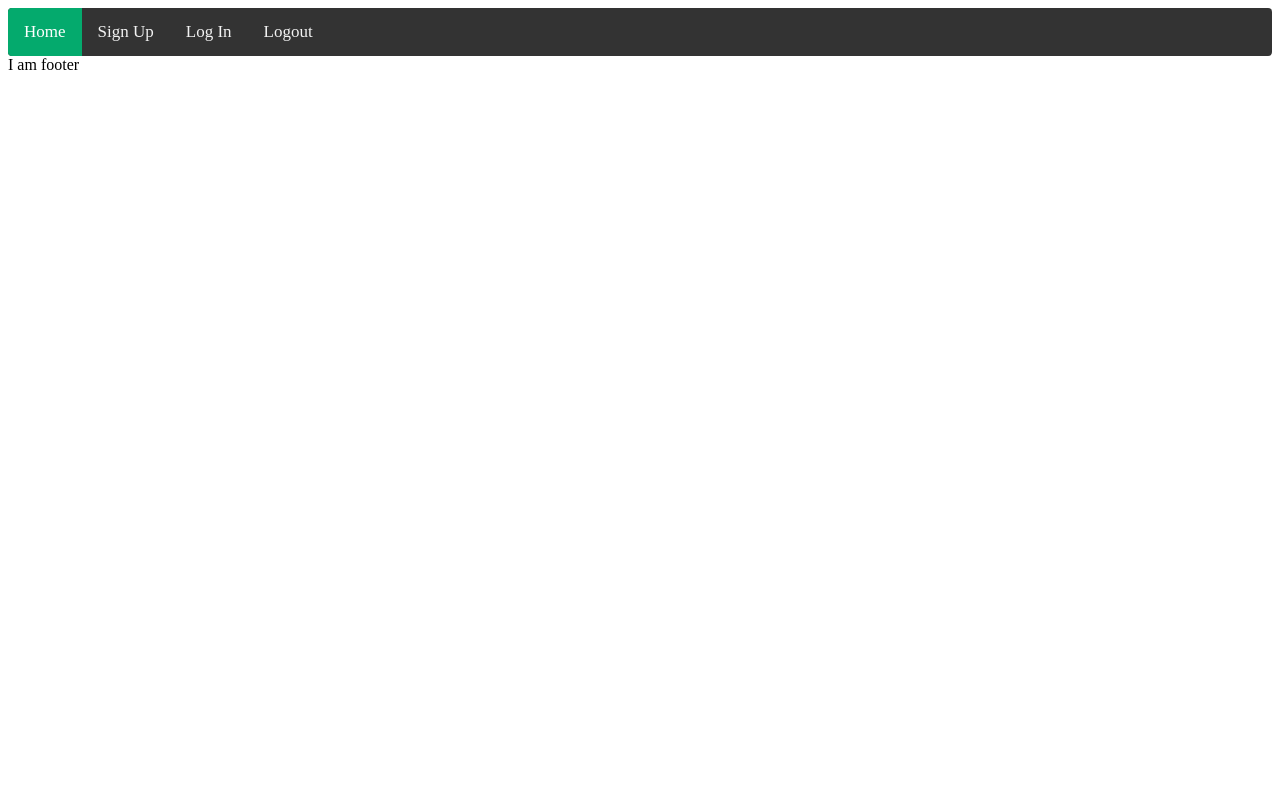
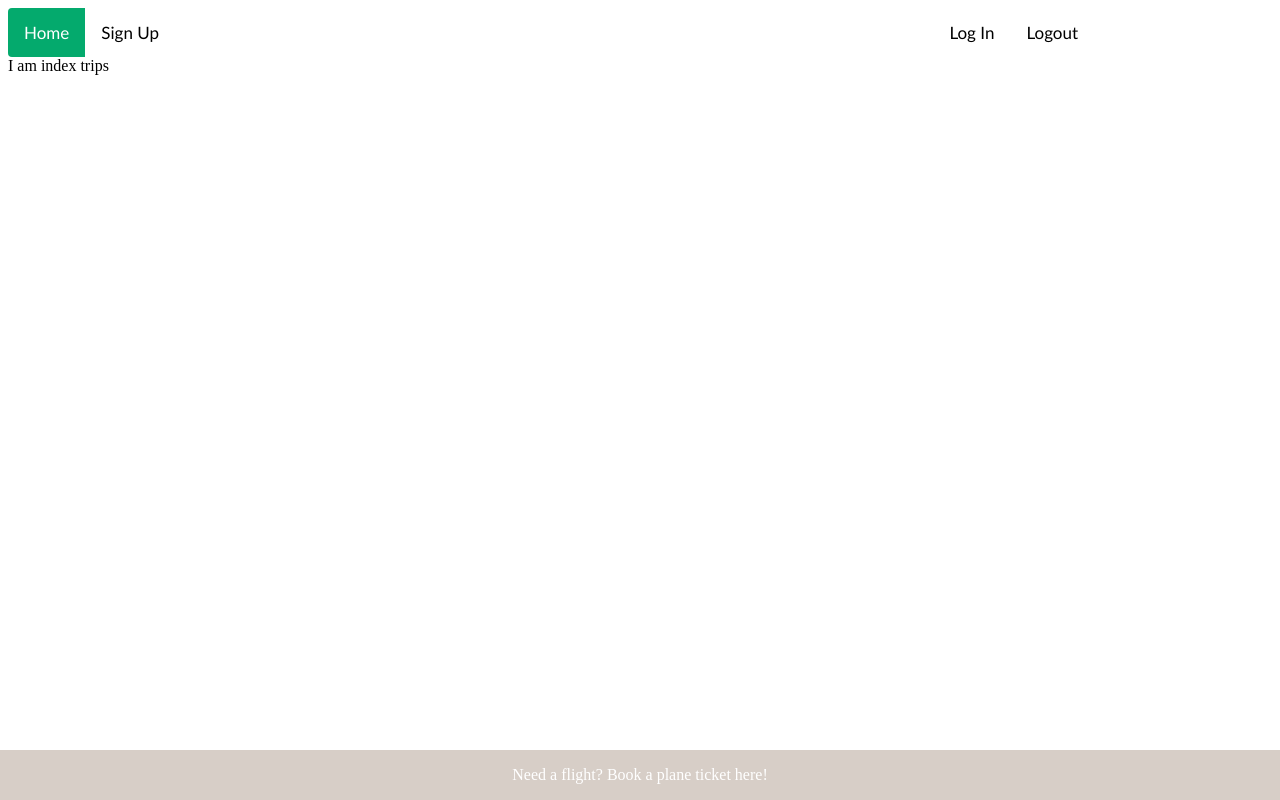
Before and after one commit to alexliew42/vacation-trip-planner-frontend, a React (Vite) app: page /trips in a window 1280 px wide. Built offline with nearby package versions, Linux system fonts and the light colour scheme.

Commit message:
add some styling to footer and header

```diff
--- a/src/Content.jsx
+++ b/src/Content.jsx
@@ -1,6 +1,7 @@
 import {Routes, Route} from "react-router-dom"
 import {Signup} from "./Signup.jsx"
 import {Login} from "./Login.jsx"
+import {IndexTrips} from "./IndexTrips.jsx"
 
 
 
@@ -10,6 +11,7 @@ export function Content() {
       <Routes>
         <Route path="/signup" element={<Signup/>} />
         <Route path="/login" element={<Login/>} />
+        <Route path="/trips" element={<IndexTrips/>}/>
       </Routes>
     </div>
   );
--- a/src/Footer.jsx
+++ b/src/Footer.jsx
@@ -1,7 +1,7 @@
 export function Footer() {
   return (
-    <div>
-      I am footer
+    <div className="footer">
+      <p>Need a flight? Book a plane ticket <a>here!</a></p>
     </div>
   );
 }
--- a/src/Header.jsx
+++ b/src/Header.jsx
@@ -5,7 +5,7 @@ export function Header() {
   return (
     <div className="topnav">
       <a href="#home" className="active">Home</a>
-      <a href="/signup">Sign Up</a>
+      <a href="/signup" className="right">Sign Up</a>
       <a href="/login">Log In</a>
       <LogoutLink/>
     </div>
--- /dev/null
+++ b/src/IndexTrips.jsx
@@ -0,0 +1,7 @@
+export function IndexTrips () {
+  return (
+    <div>
+      I am index trips
+    </div>
+  )
+}
--- a/src/index.css
+++ b/src/index.css
@@ -1,6 +1,6 @@
 /* Add a black background color to the top navigation */
 .topnav {
-  background-color: #333;
+  background-color: white;
   overflow: hidden;
   border-radius: 4px;
 }
@@ -8,11 +8,13 @@
 /* Style the links inside the navigation bar */
 .topnav a {
   float: left;
-  color: #f2f2f2;
+  color: black;
   text-align: center;
   padding: 14px 16px;
   text-decoration: none;
   font-size: 17px;
+  font-family: 'Gill Sans', 'Gill Sans MT', Calibri, 'Trebuchet MS', sans-serif;
+  margin: auto, 0;
 }
 
 /* Change the color of links on hover */
@@ -25,4 +27,19 @@
 .topnav a.active {
   background-color: #04AA6D;
   color: white;
+
 }
+
+.footer {
+  position: fixed;
+  left: 0;
+  bottom: 0;
+  width: 100%;
+  background-color: #D7CEC7;
+  color: white;
+  text-align: center;
+}
+
+.right {
+  margin-right: 60%;
+}
```
